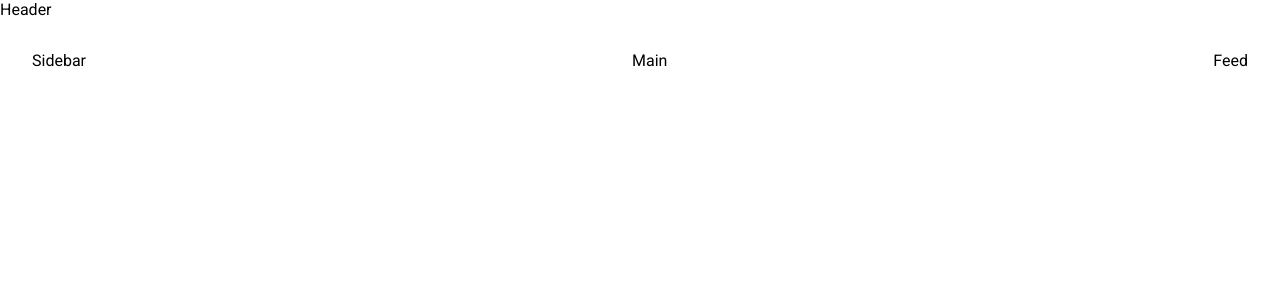
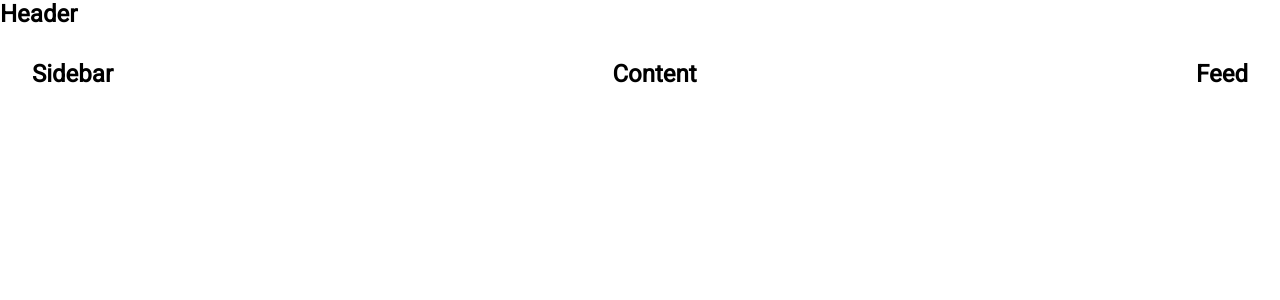
Before and after one commit to Facundo-Martin/react-spume-app, a React (Create React App) app: page / in a window 1280 px wide. Shown: the top 300 px of the page. Built offline with nearby package versions, Linux system fonts and the light colour scheme.

Commit message:
project setup + some fixes

```diff
--- a/src/App.js
+++ b/src/App.js
@@ -1,7 +1,7 @@
 import "./App.css";
+import Content from "./components/Content";
 import Feed from "./components/Feed";
 import Header from "./components/Header";
-import Main from "./components/Main";
 import Sidebar from "./components/Sidebar";
 
 function App() {
@@ -11,7 +11,7 @@ function App() {
 
       <div className="app__content">
         <Sidebar />
-        <Main />
+        <Content />
         <Feed />
       </div>
     </div>
--- /dev/null
+++ b/src/components/Content.js
@@ -0,0 +1,15 @@
+import React from "react";
+import "./Content.css";
+
+function Content() {
+  return (
+    <div className="content">
+      <h2>Content</h2>
+      {/* NFT Collection */}
+      {/* Trending Auctions title & link */}
+      {/* Auction Cards */}
+    </div>
+  );
+}
+
+export default Content;
--- a/src/components/Feed.js
+++ b/src/components/Feed.js
@@ -1,7 +1,15 @@
 import React from "react";
+import "./Feed.css";
 
 function Feed() {
-  return <div>Feed</div>;
+  return (
+    <div>
+      <h2>Feed</h2>
+      {/* Activity  title w activity card*/}
+      {/* Show more button */}
+      {/* Top creators w Creator component */}
+    </div>
+  );
 }
 
 export default Feed;
--- a/src/components/Header.js
+++ b/src/components/Header.js
@@ -1,7 +1,16 @@
 import React from "react";
+import "./Header.css";
 
 function Header() {
-  return <div>Header</div>;
+  return (
+    <div className="header">
+      <h2>Header</h2>
+      {/* Logo */}
+      {/* Searchbar */}
+      {/* MenuItems */}
+      {/* UserInfo */}
+    </div>
+  );
 }
 
 export default Header;
--- a/src/components/Main.js
+++ /dev/null
@@ -1,7 +0,0 @@
-import React from "react";
-
-function Main() {
-  return <div>Main</div>;
-}
-
-export default Main;
--- a/src/components/Sidebar.js
+++ b/src/components/Sidebar.js
@@ -1,7 +1,14 @@
 import React from "react";
+import "./Sidebar.css";
 
 function Sidebar() {
-  return <div>Sidebar</div>;
+  return (
+    <div className="sidebar">
+      <h2>Sidebar</h2>
+      {/* NavIcons */}
+      {/* SettingsIcon */}
+    </div>
+  );
 }
 
 export default Sidebar;
```
Also changed, not shown: src/components/Content.css (added), src/components/Feed.css (added), src/components/Header.css (added), src/components/Sidebar.css (added).
